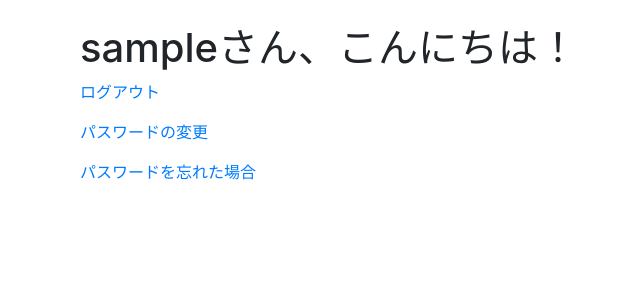
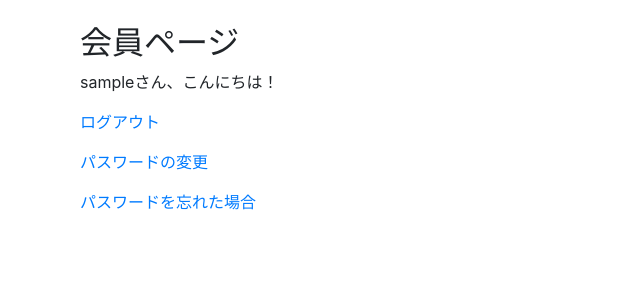
Before and after one commit to shun-rec/django-website-09, a Django app: page / in a window 1280 px wide. Shown: the part 56-356 px from the top of the page, without its empty margins (5-645 px from the left). Run offline with Django 3.2, Linux system fonts and the light colour scheme; the visitor is signed in with stand-in values (Sample User, id 1); some libraries are stand-ins or nearby versions.

Commit message:
improve design

```diff
--- a/registration/templates/registration/index.html
+++ b/registration/templates/registration/index.html
@@ -1,6 +1,7 @@
 {% extends "base.html" %}
 {% block main %}
-<h1>{{ user }}さん、こんにちは！</h1>
+<h2>会員ページ</h2>
+<p>{{ user }}さん、こんにちは！</p>
 
 <p><a href="{% url 'logout' %}">ログアウト</a></p>
 <p><a href="{% url 'password_change' %}">パスワードの変更</a></p>
```
